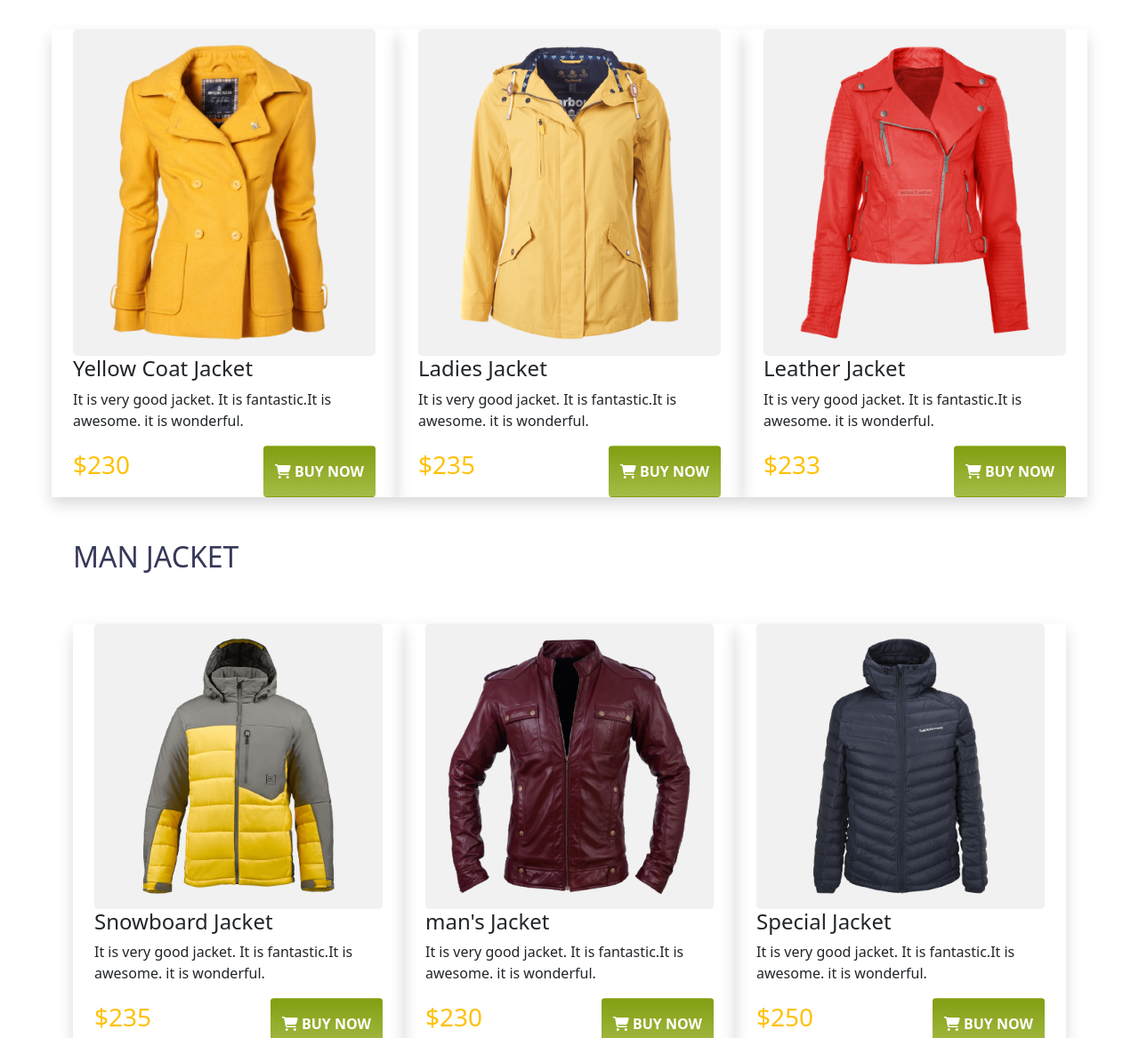
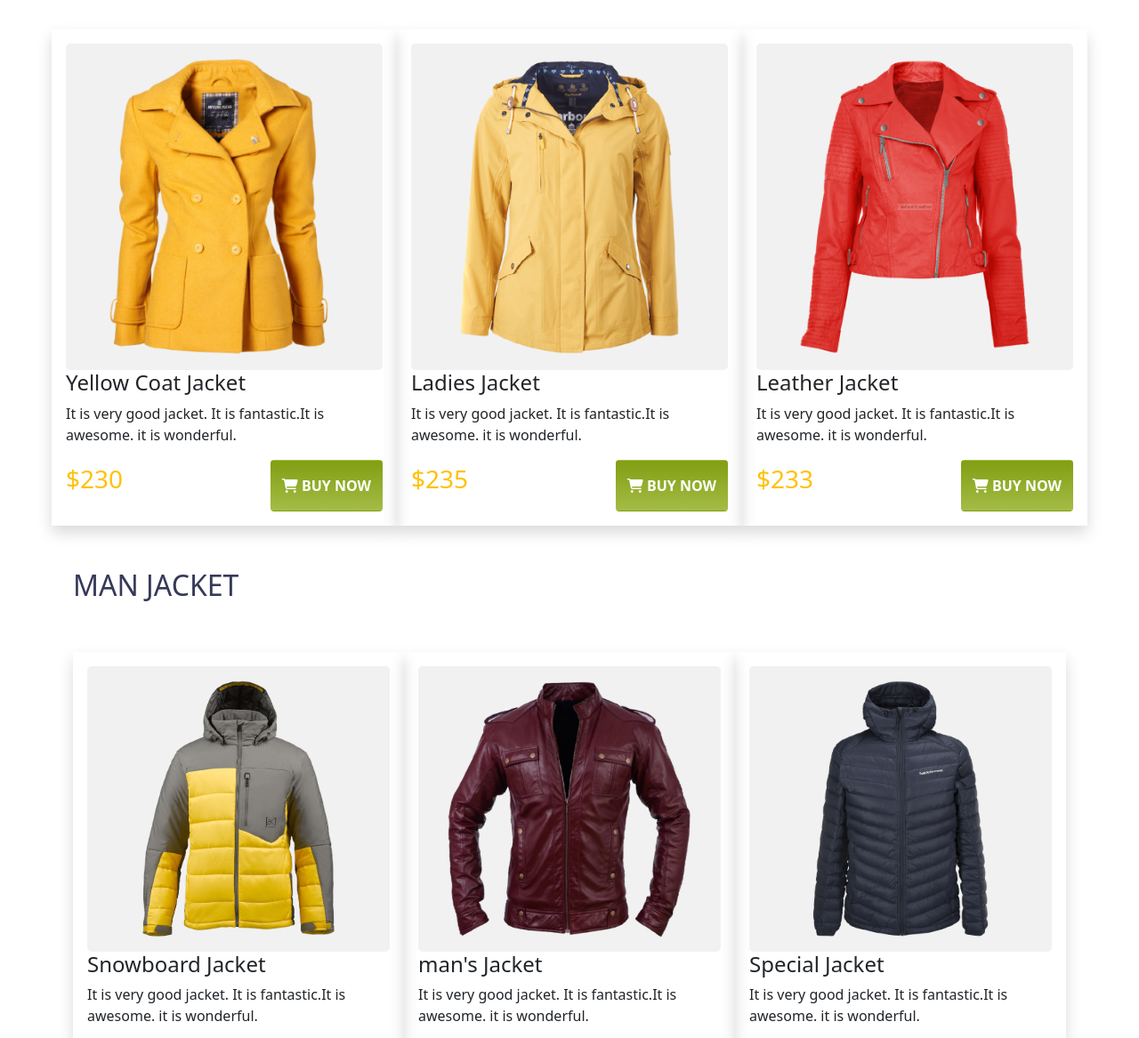
Before and after one commit to limaakter1/penguin-fashion-bootstrap, a plain HTML site: page index.html in a window 1280 px wide. Shown: the part 678-1845 px from the top of the page at 89% size. Drawn offline with nearby package versions, Linux system fonts and the light colour scheme.

Commit message:
padding added

```diff
--- a/index.html
+++ b/index.html
@@ -65,7 +65,8 @@
        <section class="container my-5">
            <h2 class="winter-color ">WOMAN JACKET</h2>
            <div class="row g-5 my-1  ">
-               <div class="col-lg-4 col-md-6 col-sm-12 shadow ">
+               <div class="col-lg-4 col-md-6 col-sm-12 shadow p-3">
+               <div>
                 <div class="img-bg-color text-center rounded-3 p-2">
                   <img class="img-fluid img-bg-color p-2" width="290px" src="images/jacket-1.png" alt="">
               </div>
@@ -82,7 +83,9 @@
              </div>
                </div>
              </div>
-               <div class="col-lg-4 col-md-6 col-sm-12 shadow">
+               </div>
+               <div class="col-lg-4 col-md-6 col-sm-12 shadow p-3">
+                <div>
                   <div class="img-bg-color text-center rounded-3 p-2">
                     <img class="img-fluid img-bg-color p-2" width="290px" src="images/jacket-2.png" alt="">
                 </div>
@@ -99,7 +102,9 @@
                </div>
                </div>
                 </div>
-               <div class="col-lg-4 col-md-6 col-sm-12 shadow">
+               </div>
+               <div class="col-lg-4 col-md-6 col-sm-12 shadow p-3">
+                <div>
                   <div class="img-bg-color text-center rounded-3 p-2">
                     <img class="img-fluid img-bg-color p-2" width="290px" src="images/jacket-3.png" alt="">
                 </div>
@@ -117,11 +122,12 @@
                </div>
                 </div>
                </div>
+           </div>
        </section>
        <section class="container my-5">
            <h2 class="winter-color ">MAN JACKET</h2>
            <div class="row g-5 my-1 m-auto">
-               <div class="col-lg-4 col-md-6 col-sm-12 shadow">
+               <div class="col-lg-4 col-md-6 col-sm-12 shadow p-3">
                 <div class="img-bg-color text-center rounded-3 p-2">
                   <img class="img-fluid img-bg-color p-2" width="290px" src="images/jacket-4.png" alt="">
               </div>
@@ -138,7 +144,7 @@
              </div>
              </div>
                </div>
-               <div class="col-lg-4 col-md-6 col-sm-12 shadow">
+               <div class="col-lg-4 col-md-6 col-sm-12 shadow p-3">
                 <div class="img-bg-color text-center rounded-3 p-2">
                   <img class="img-fluid img-bg-color p-2" width="290px" src="images/jacket-5.png" alt="">
               </div>
@@ -155,7 +161,7 @@
              </div>
              </div>
                </div>
-               <div class="col-lg-4 col-md-6 col-sm-12 shadow">
+               <div class="col-lg-4 col-md-6 col-sm-12 shadow p-3">
                 <div class="img-bg-color text-center rounded-3 p-2">
                   <img class="img-fluid img-bg-color p-2" width="290px" src="images/jacket-6.png" alt="">
               </div>
```
Lines whose indentation alone changed are shown as unchanged.
